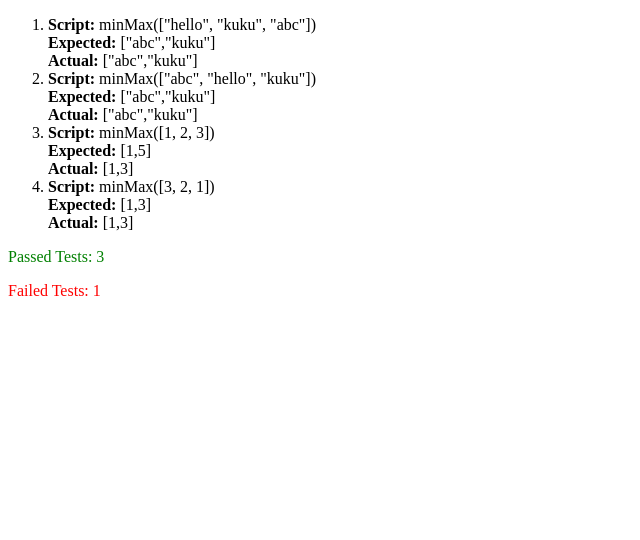
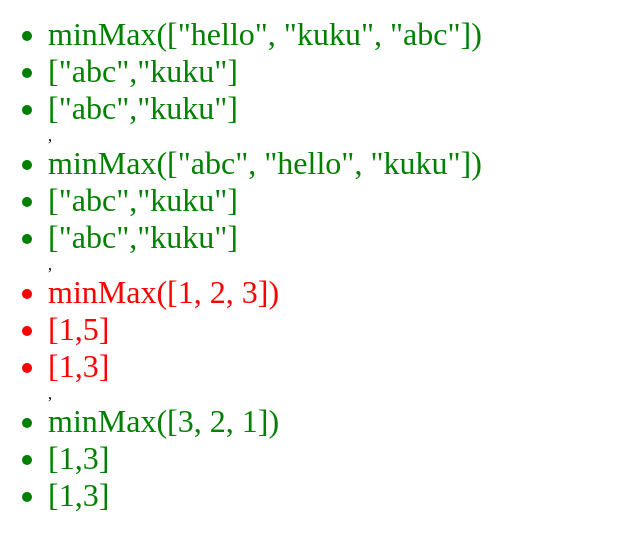
Before and after one commit to MariiaKpln/HW16, a plain HTML site: page index.html in a window 1280 px wide. Shown: the top 540 px of the page, without its empty margins (0-640 px from the left). Drawn offline with Linux system fonts and the light colour scheme.

Commit message:
it works

```diff
--- a/index.html
+++ b/index.html
@@ -4,6 +4,7 @@
     <meta charset="UTF-8" />
     <meta name="viewport" content="width=device-width, initial-scale=1.0" />
     <title>Document</title>
+    <link rel="stylesheet" href="slyles.css" />
   </head>
   <body>
     <script src="index.js"></script>
--- a/index.js
+++ b/index.js
@@ -16,14 +16,6 @@ expectedResults = [
   [1, 5],
   [1, 3],
 ];
-
-// console.log(
-//   test({
-//     script: 'minMax(["hello", "kuku", "abc"])',
-//     expected: ["abc", "kuku"],
-//   })
-// );
-// console.log(testframework({ script: "scripts", expected: expectedResults }));
 
 function myReduce(array, callback, initialValue) {
   let acc = initialValue ?? array[0];
@@ -79,17 +71,17 @@ function createTestResult(script, expectedJSON, actualJSON, result) {
 }
 
 function testframework(scripts, expectedResults) {
+  let passedTests = 0;
+  let failedTests = 0;
   let testObj = makeObj(scripts, expectedResults);
   let result = createArray(testObj);
-  console.log("whattt", result); //
-  let passedTests = 0;
-  let failedTests = 0;
-  const bodyElem = document.querySelector("body");
-  // result.map((el) => {
-  //   let isPassed = el.result;
-  //   isPassed === "passed" ? "green" && passedTests++ : "red" && failedTests++;
-  // });
+  result.map((el) => (el.result === "passed" ? passedTests++ : failedTests++));
+  const bodyElement = document.querySelector("body");
+  bodyElement.innerHTML = `${orderedList(result)}
+  <p class="item green">Passed Tests: ${passedTests}</p>
+<p class="item">Failed Tests: ${failedTests}</p>`;
 
+  return result;
   //TODO
   //input
   //scripts - array of tested scripts
@@ -97,29 +89,6 @@ function testframework(scripts, expectedResults) {
   //scrpits[i] and expectedResults[i] should be consistent
   /**************************************************************** */
   //output
-
-  // const bodyElem = document.querySelector("body");
-  bodyElem.innerHTML = `
-  <ol>
-    ${result
-      .map(
-        (testResult) => `
-      <li style="color: ${
-        testResult.result === "passed"
-          ? "green" && passedTests++
-          : "red" && failedTests++
-      };">
-        <strong>Script:</strong> ${testResult.script}
-        <br><strong>Expected:</strong> ${testResult.expectedJSON}
-        <br><strong>Actual:</strong> ${testResult.actualJSON}
-      </li>
-    `
-      )
-      .join("")}
-  </ol>
-  <p style="color: green;">Passed Tests: ${passedTests}</p>
-  <p style="color: red;">Failed Tests: ${failedTests}</p>
-`;
   //bodyElem.innerHTML = <orderedList of test results with coloring legend: passed tests by green,
   //  failed tests by red. After list summary including number of passed tests and number of failed tests with
   //appropriate coloring (green /red)
@@ -141,15 +110,23 @@ function makeObj(scripts, expectedResults) {
 function createArray(testObj) {
   let result = Object.values(testObj).reduce((acc, obj) => {
     const actual = test(obj); // Получаем результат выполнения скрипта
-    // const isPassed = actual.result;
-    // console.log("actual", actual);
-    // Обновляем счетчики
-    // isPassed === "passed" ? passedTests++ : failedTests++;
-
-    // Добавляем результат теста в аккумулятор
     acc.push(actual);
 
     return acc;
   }, []);
   return result;
 }
+
+function orderedList(array) {
+  let items = array.map((el) => makeItems(el));
+  return `<ul>${items}</ul>`;
+}
+
+function makeItems(el) {
+  let res = `<li class="item">${el.script}</li><li class="item">${el.expectedJSON}</li><li class="item">${el.actualJSON}</li>`;
+
+  if (el.result === "passed") {
+    res = `<li class="item green">${el.script}</li><li class="item green">${el.expectedJSON}</li><li class="item green">${el.actualJSON}</li>`;
+  }
+  return res;
+}
--- /dev/null
+++ b/slyles.css
@@ -0,0 +1,12 @@
+body {
+  height: 100vh;
+}
+
+.item {
+  font-size: 2rem;
+  color: red;
+}
+
+.green {
+  color: green;
+}
```
